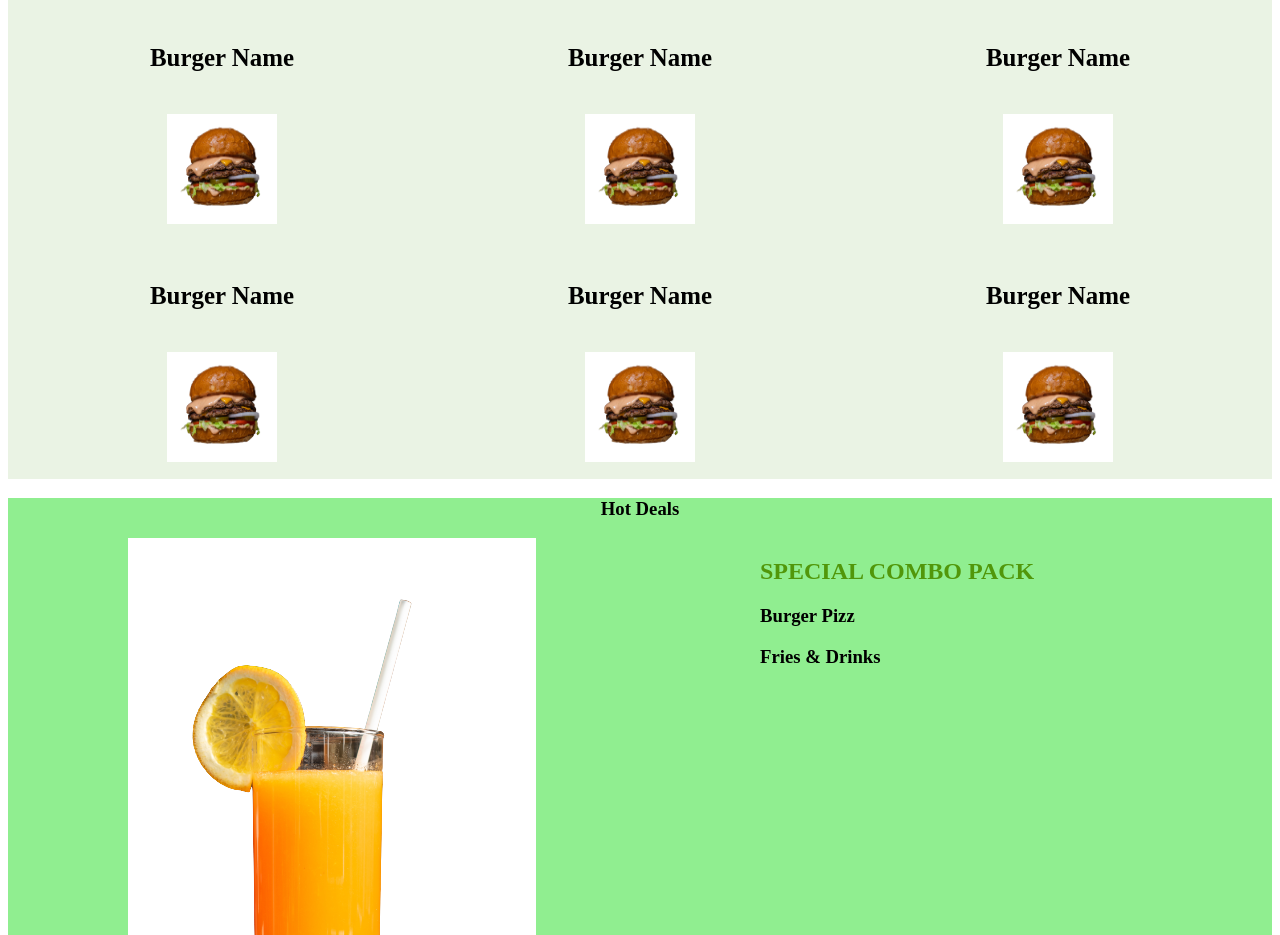
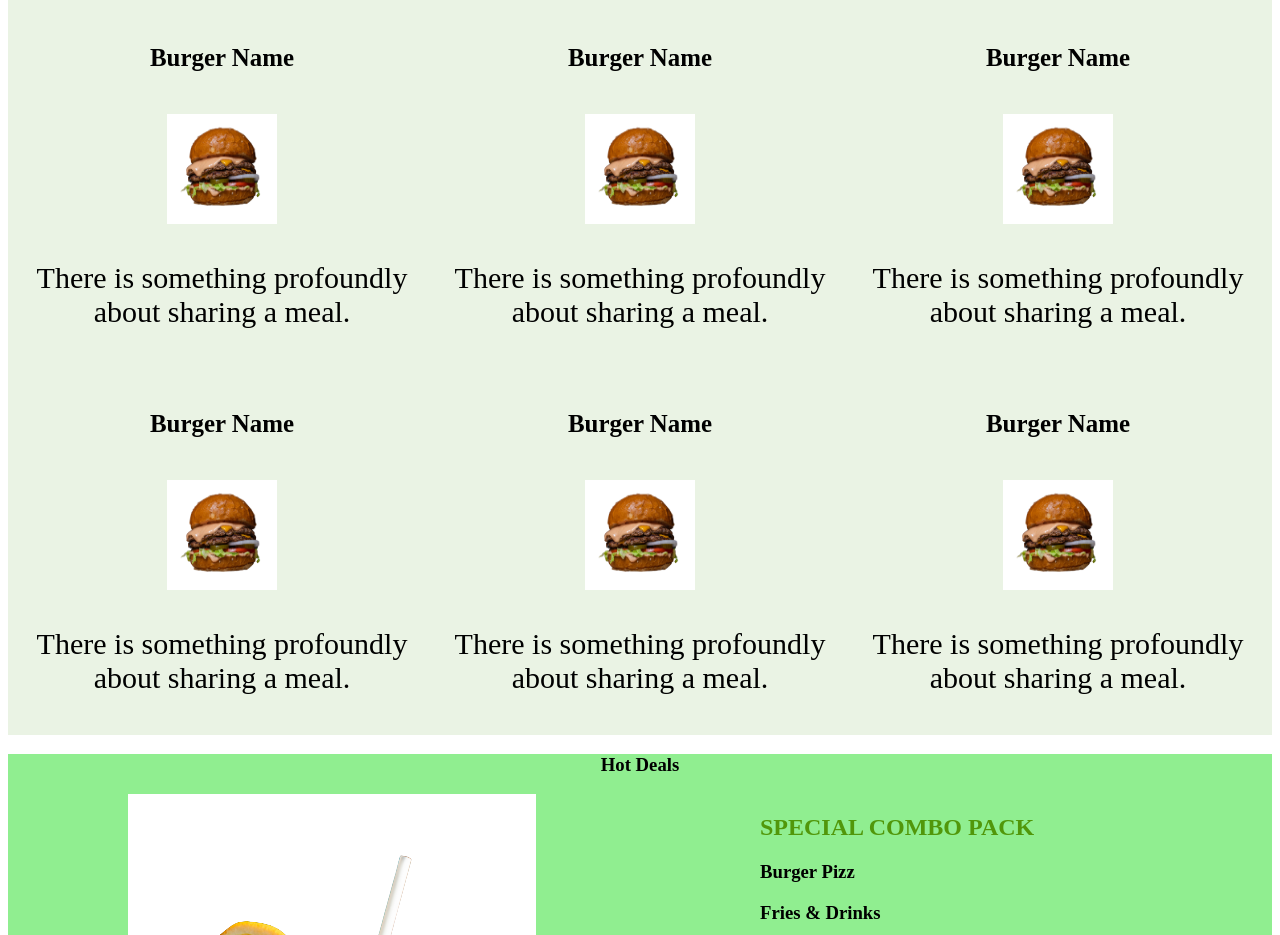
Before and after one commit to CKmwaa/Street-Food, a plain HTML site: page index.html in a window 1280 px wide. Shown: the part 641-1576 px from the top of the page. Drawn offline with Linux system fonts and the light colour scheme.

Commit message:
Add paragraph in HTML

```diff
--- a/index.css
+++ b/index.css
@@ -57,6 +57,7 @@ ul {
   }
   .burger{
     background-color: #eaf3e4;
+    text-align: left;
 
   }
   .first{
--- a/index.html
+++ b/index.html
@@ -65,32 +65,32 @@
             <div class="img">
                 <h5>Burger Name</h5>
                 <img src="./pics/Burger.png" height="110px" width = "110px" alt="">
-
+                <p> There is something profoundly about sharing a meal.</p>
                 </div>
             <div class="img">
                 <h5>Burger Name</h5>
                 <img src="./pics/Burger.png" height="110px" width = "110px" alt="">
-
+                <p> There is something profoundly about sharing a meal.</p>
             </div>
             <div class="img">
                 <h5>Burger Name</h5>
                 <img src="./pics/Burger.png" height="110px" width = "110px" alt="">
-
+                <p> There is something profoundly about sharing a meal.</p>
             </div>
             <div class="img">
                 <h5>Burger Name</h5>
                 <img src="./pics/Burger.png" height="110px" width="110px">
-
+                <p> There is something profoundly about sharing a meal.</p>
         </div>
             <div class="img">
                 <h5>Burger Name</h5>
                 <img src="./pics/Burger.png" height= "110px" width = "110px">
-
+                <p> There is something profoundly about sharing a meal.</p>
             </div>
             <div class="img">
                 <h5>Burger Name</h5>
                 <img src="./pics/Burger.png" height="110px" width="110px">
-
+                <p> There is something profoundly about sharing a meal.</p>
             </div>
         </div>
 
```
